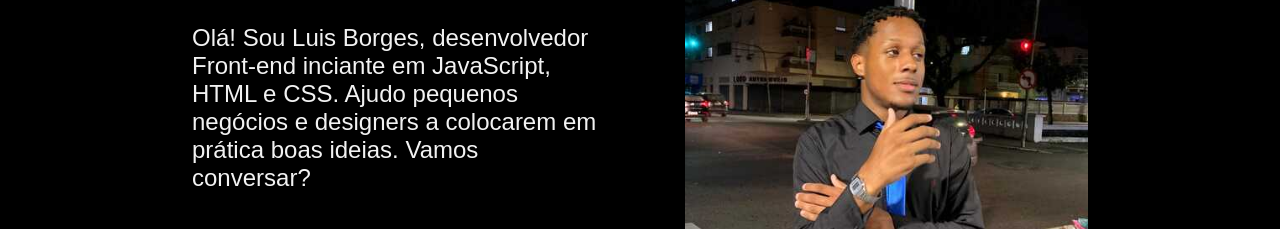
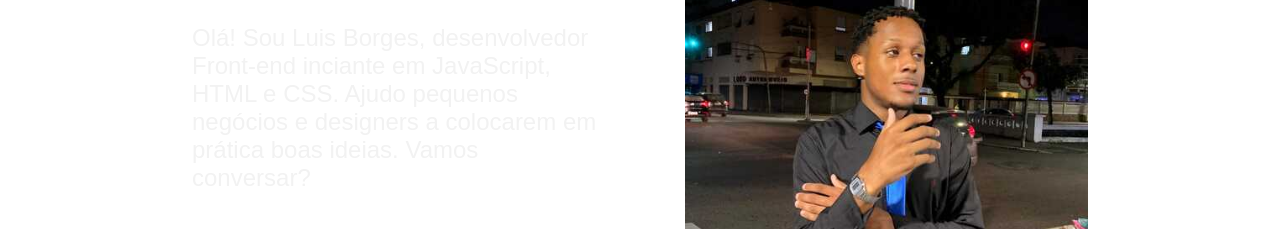
Before and after one commit to L074120/portfolio, a plain HTML site: page index.html in a window 1280 px wide. Shown: the part 360-589 px from the top of the page. Drawn offline with Linux system fonts and the light colour scheme; a web font is replaced by a local one.

Commit message:
Update style.css

```diff
--- a/styles/style.css
+++ b/styles/style.css
@@ -6,6 +6,7 @@
     --cor-three: #f2f2f2;
     --fonte-one: 'Yusei Magic', sans-serif;
     --fonte-two: 'Bangers', system-ui;
+    --sla-sla: #ffffff;
 }
 
 * {
@@ -16,7 +17,7 @@
 body {
     /* height: 100vh; */
     box-sizing: border-box;
-    background-color: var(--cor-one);
+    background-color: var(--sla-sla);
     color: var(--cor-three);
 }
 a {
```
